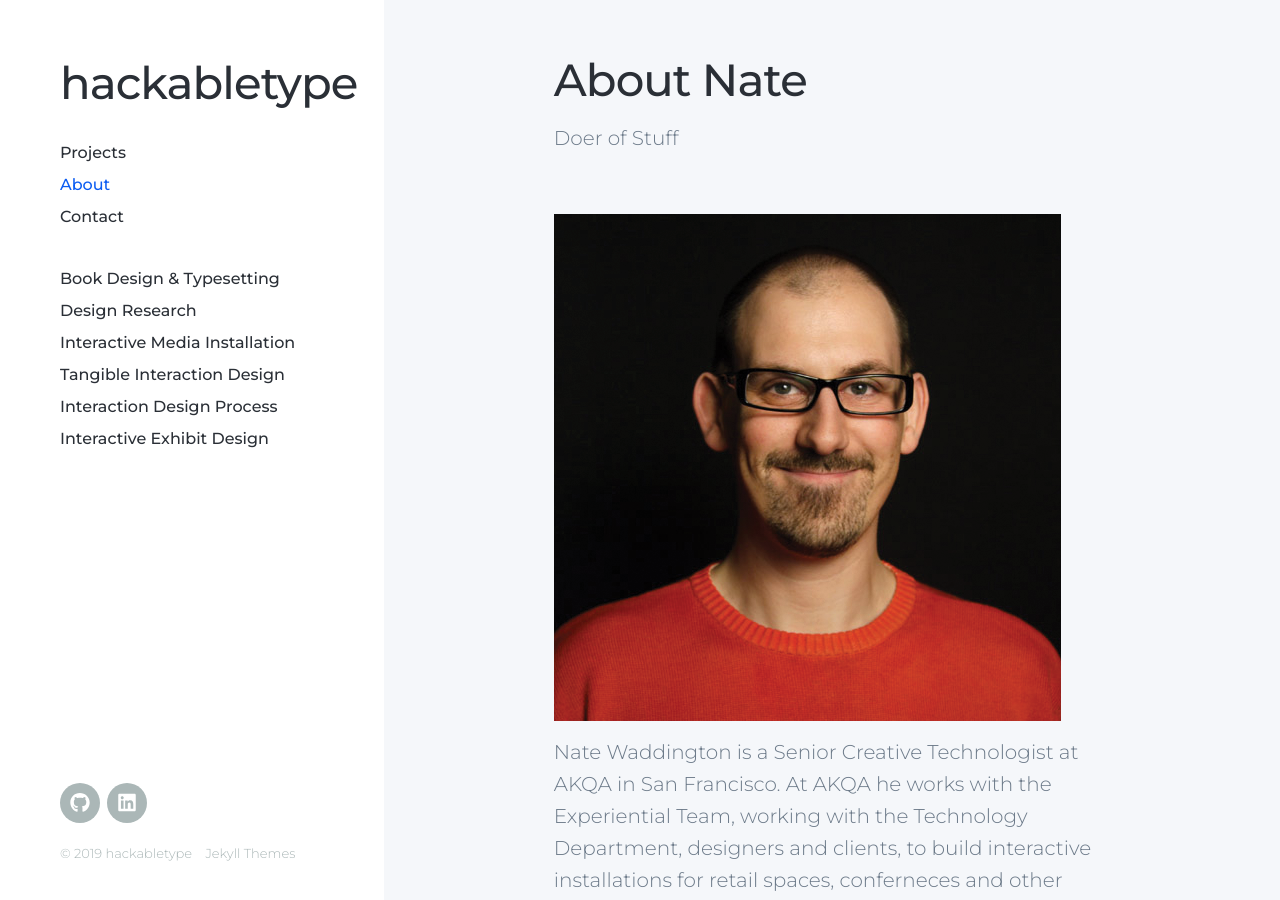
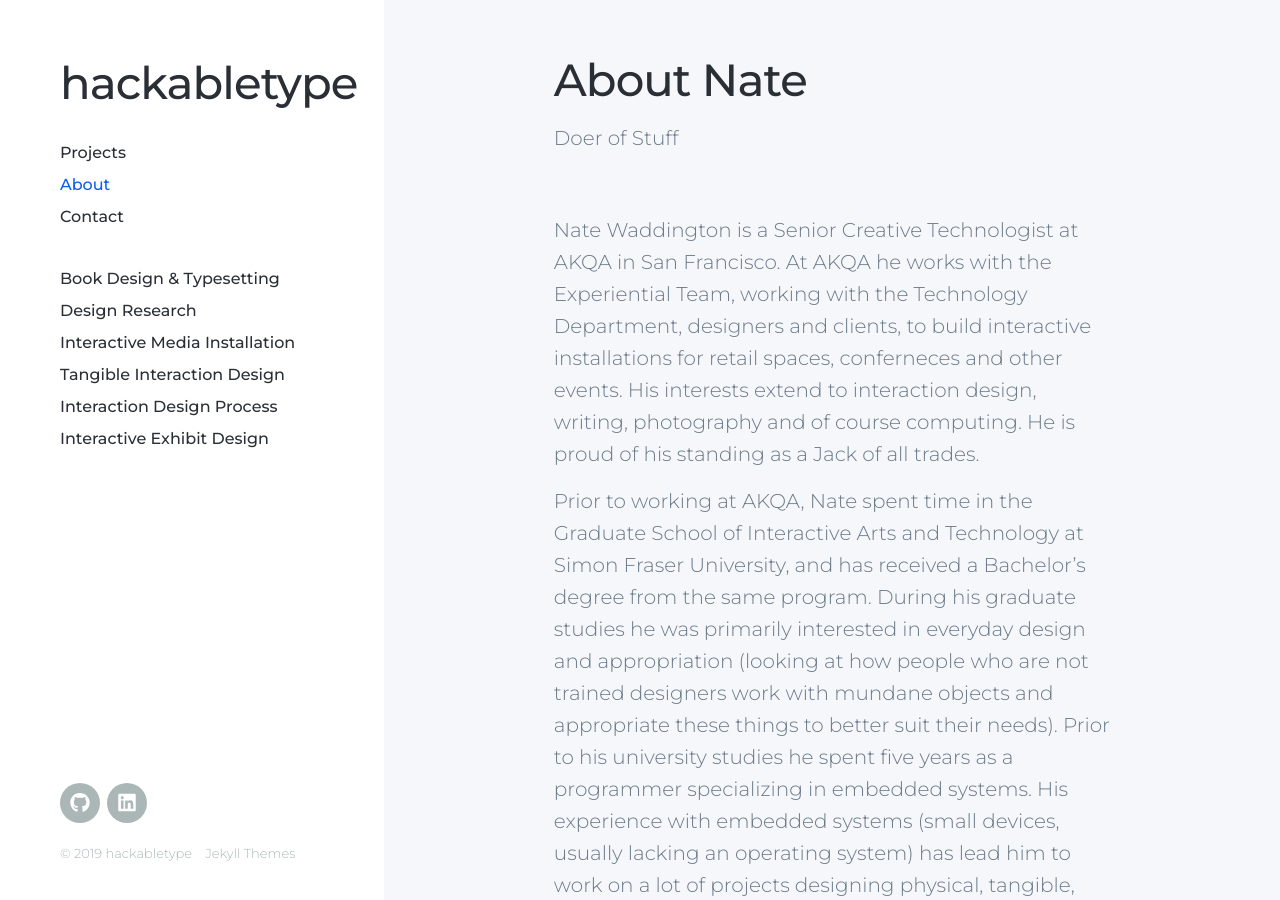
Before and after one commit to hackabletype/hackabletype.github.io, a Jekyll site: the page built from _pages/about.md, in a window 1280 px wide and 900 px high. Built offline with Jekyll 4.4.1, drawn with Linux system fonts in a browser that asks for light colours; nearby versions of some CDN libraries.

Commit message:
updating updating about, changing index file metadata

```diff
--- a/_pages/about.md
+++ b/_pages/about.md
@@ -5,8 +5,6 @@ description: Nate Waddington's portfolio & blog.
 featured_image: /images/about/nateicon.png
 ---
 
-# ![](/images/about/nateicon.png)
-
 Nate Waddington is a Senior Creative Technologist at AKQA in San Francisco. At AKQA he works with the Experiential Team, working with the Technology Department, designers and clients, to build interactive installations for retail spaces, conferneces and other events. His interests extend to interaction design, writing, photography and of course computing. He is proud of his standing as a Jack of all trades.
 
 Prior to working at AKQA, Nate spent time in the Graduate School of Interactive Arts and Technology at Simon Fraser University, and has received a Bachelor's degree from the same program. During his graduate studies he was primarily interested in everyday design and appropriation (looking at how people who are not trained designers work with mundane objects and appropriate these things to better suit their needs). Prior to his university studies he spent five years as a programmer specializing in embedded systems. His experience with embedded systems (small devices, usually lacking an operating system) has lead him to work on a lot of projects designing physical, tangible, and mobile devices.
--- a/index.html
+++ b/index.html
@@ -1,7 +1,7 @@
 ---
 layout: default
-title: A minimal, fixed sidebar grid portfolio Jekyll theme.
-description: A minimal, fixed sidebar grid portfolio Jekyll theme.
+title: hackabletype
+description:
 featured_image: /images/social.jpg
 ---
 
```
